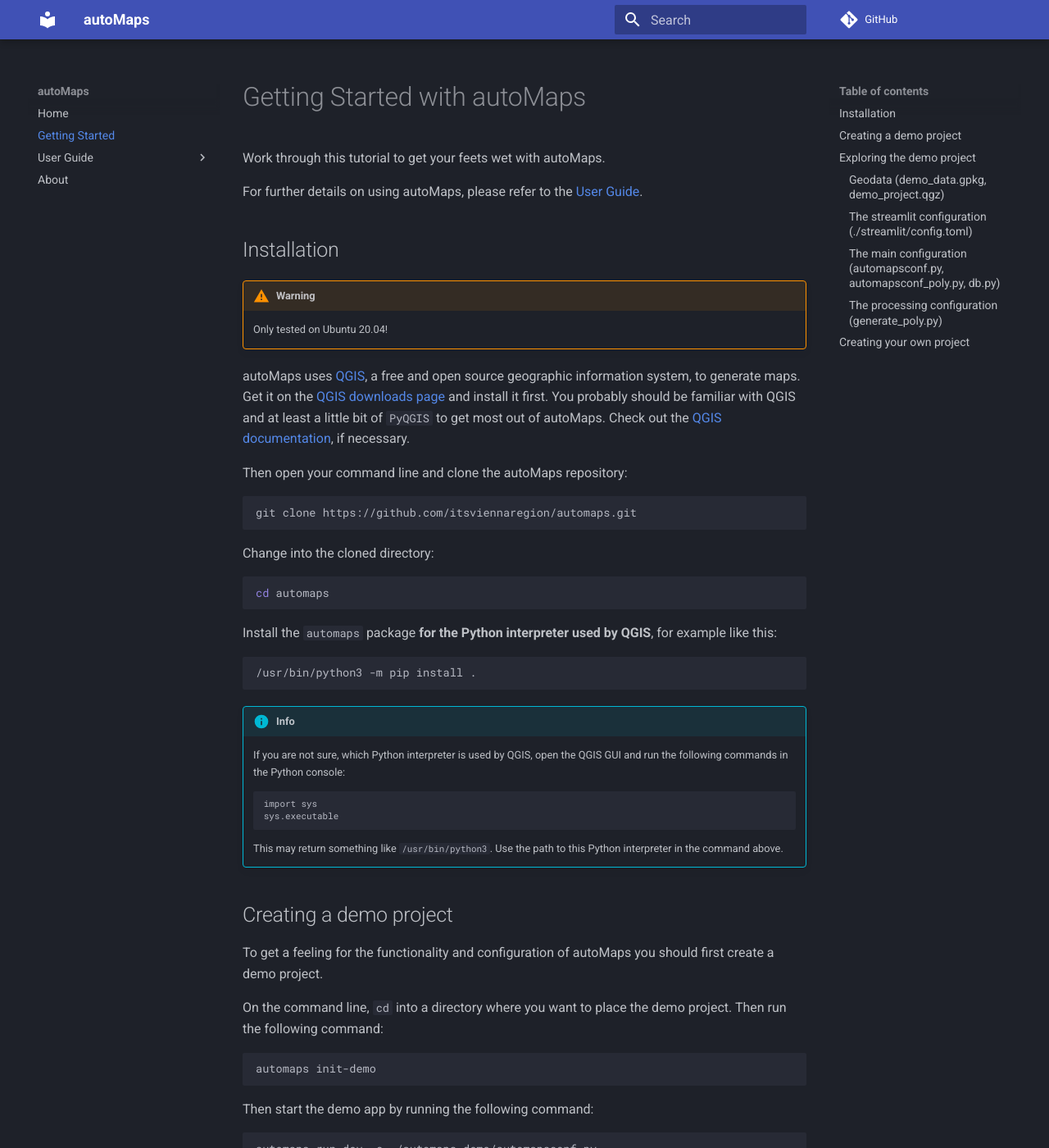
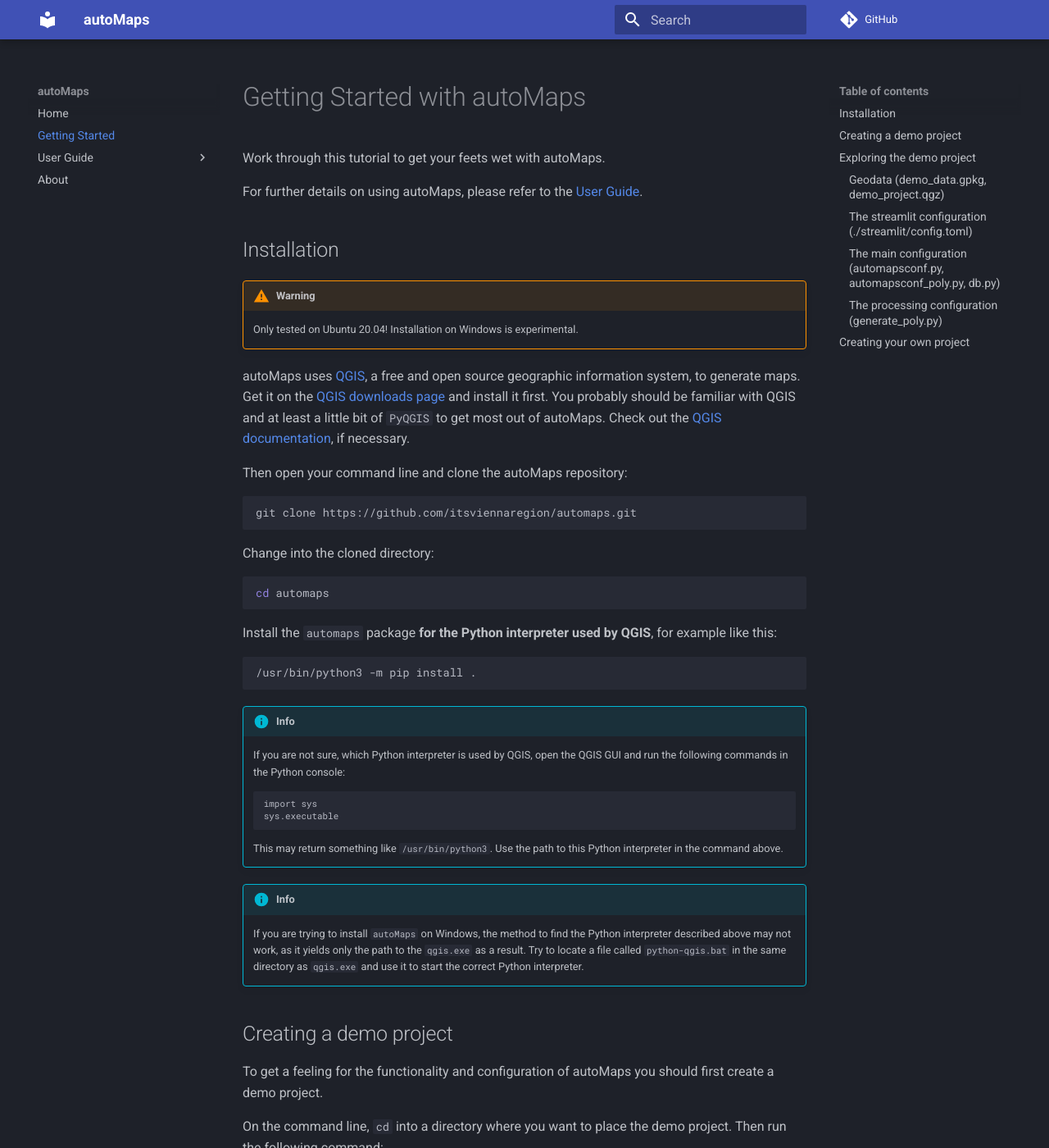
Before and after one commit to itsviennaregion/automaps, an MkDocs documentation site: the page built from docs/getting_started.md, in a window 1280 px wide and 1400 px high. Shown: the whole window at 82% size. Built offline with MkDocs 1.6.1 and Material for MkDocs 9.7.7, drawn with Linux system fonts in a browser that asks for light colours; comment, search, counter and statistics services are not loaded.

Commit message:
Update docs

```diff
--- a/docs/getting_started.md
+++ b/docs/getting_started.md
@@ -9,7 +9,7 @@
 
 !!! warning
 
-    Only tested on Ubuntu 20.04!
+    Only tested on Ubuntu 20.04! Installation on Windows is experimental.
 
 autoMaps uses [QGIS](https://qgis.org/), a free and open source geographic information
 system, to generate maps. Get it on the
@@ -46,6 +46,13 @@
 
     This may return something like `/usr/bin/python3`. Use the path to this Python
     interpreter in the command above.
+
+!!! info
+
+    If you are trying to install `autoMaps` on Windows, the method to find the Python
+    interpreter described above may not work, as it yields only the path to the
+    `qgis.exe` as a result. Try to locate a file called `python-qgis.bat` in the same
+    directory as `qgis.exe` and use it to start the correct Python interpreter.
 
 
 
```
Also changed, not shown: docs/user_guide/installation.md (+8 -1 lines).
